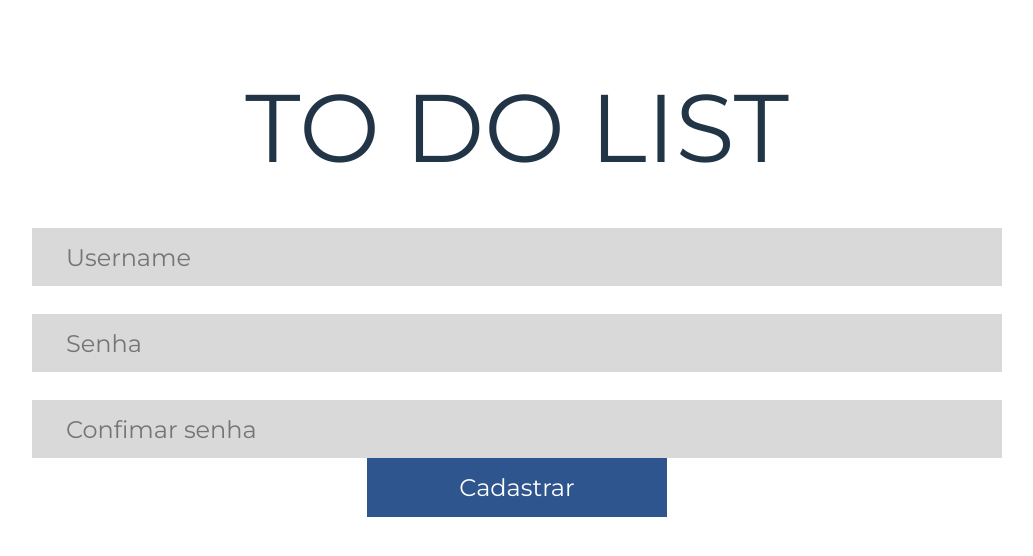
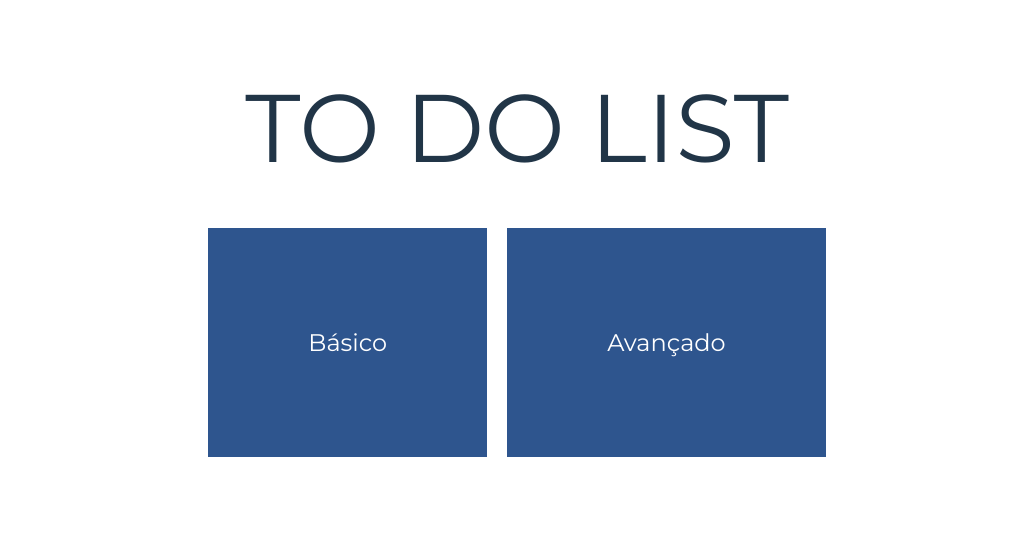
Before and after one commit to Senak9/TODOLIST, a React (Vite) app: page / in a window 1280 px wide. Shown: the top 556 px of the page, without its empty margins (123-1156 px from the left). Built offline with nearby package versions, Linux system fonts and the light colour scheme.

Commit message:
feat: criando pagina home

```diff
--- a/src/pages/home/index.jsx
+++ b/src/pages/home/index.jsx
@@ -5,7 +5,13 @@ import "./style.css";
 export default function Home() {
   return (
     <div>
-      <Header />
+      <div className="containerHome">
+        <Header />
+        <div className="containerBtn">
+          <button className="btn-basic">Básico</button>
+          <button className="btn-advanced">Avançado</button>
+        </div>
+      </div>
     </div>
   );
 }
--- a/src/pages/home/style.css
+++ b/src/pages/home/style.css
@@ -0,0 +1,20 @@
+.containerHome {
+  display: flex;
+  flex-direction: column;
+  /* justify-items: center;
+    justify-content: center; */
+  align-items: center;
+}
+
+.containerBtn {
+  display: flex;
+}
+
+.btn-basic {
+  margin-right: 2rem;
+}
+
+.btn-basic,
+.btn-advanced {
+  padding: 10rem;
+}
--- a/src/pages/register/style.css
+++ b/src/pages/register/style.css
@@ -6,6 +6,6 @@
   align-items: center;
 }
 
-.btn-login {
+.btn-register {
   margin-top: 4.2rem;
 }
--- a/src/routes/index.jsx
+++ b/src/routes/index.jsx
@@ -9,7 +9,7 @@ import Register from "../pages/register";
 export default function MainRoutes() {
   return (
     <Routes>
-      <Route path="/" element={<Register />} />
+      <Route path="/" element={<Home />} />
       <Route path="/login" element={<Login />} />
       <Route path="/home" element={<Home />} />
       <Route path="/register" element={<Register />} />
```
